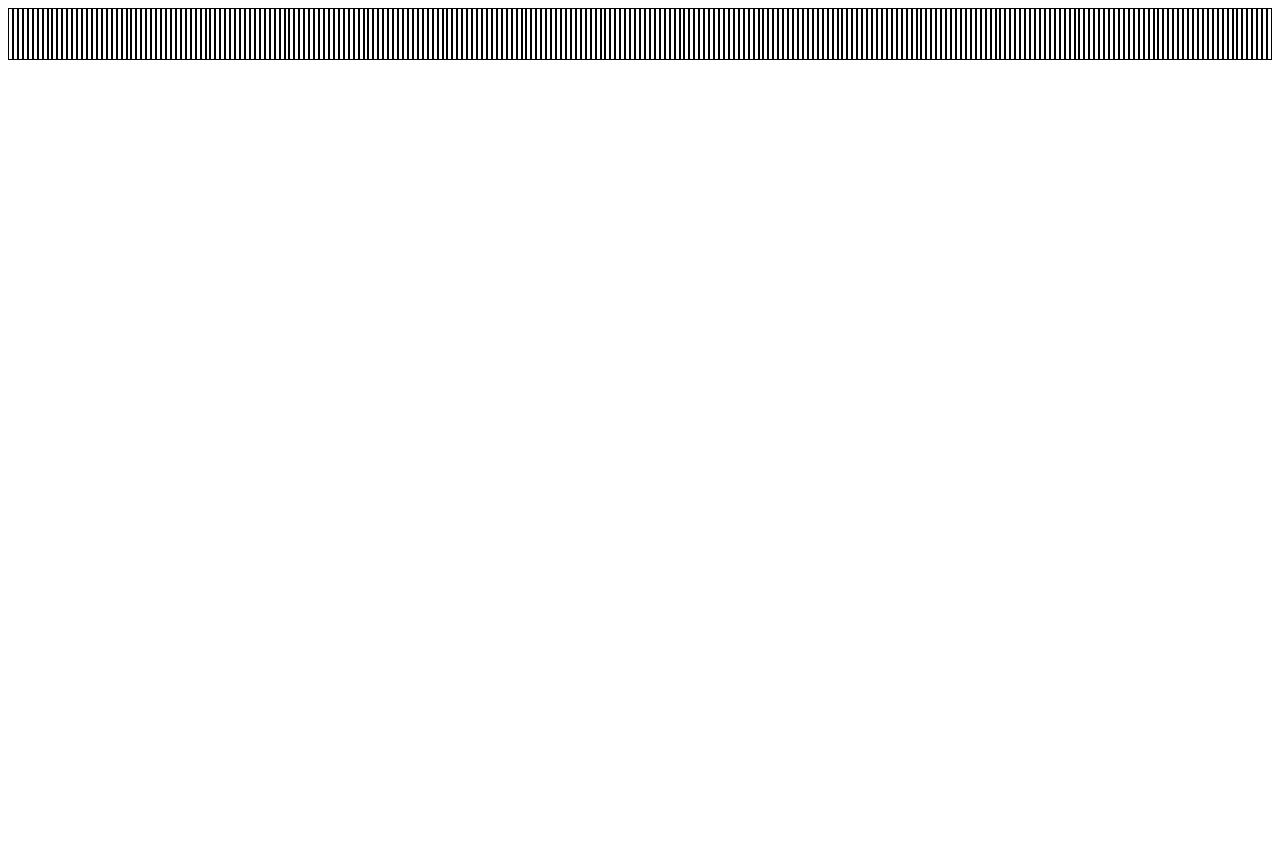
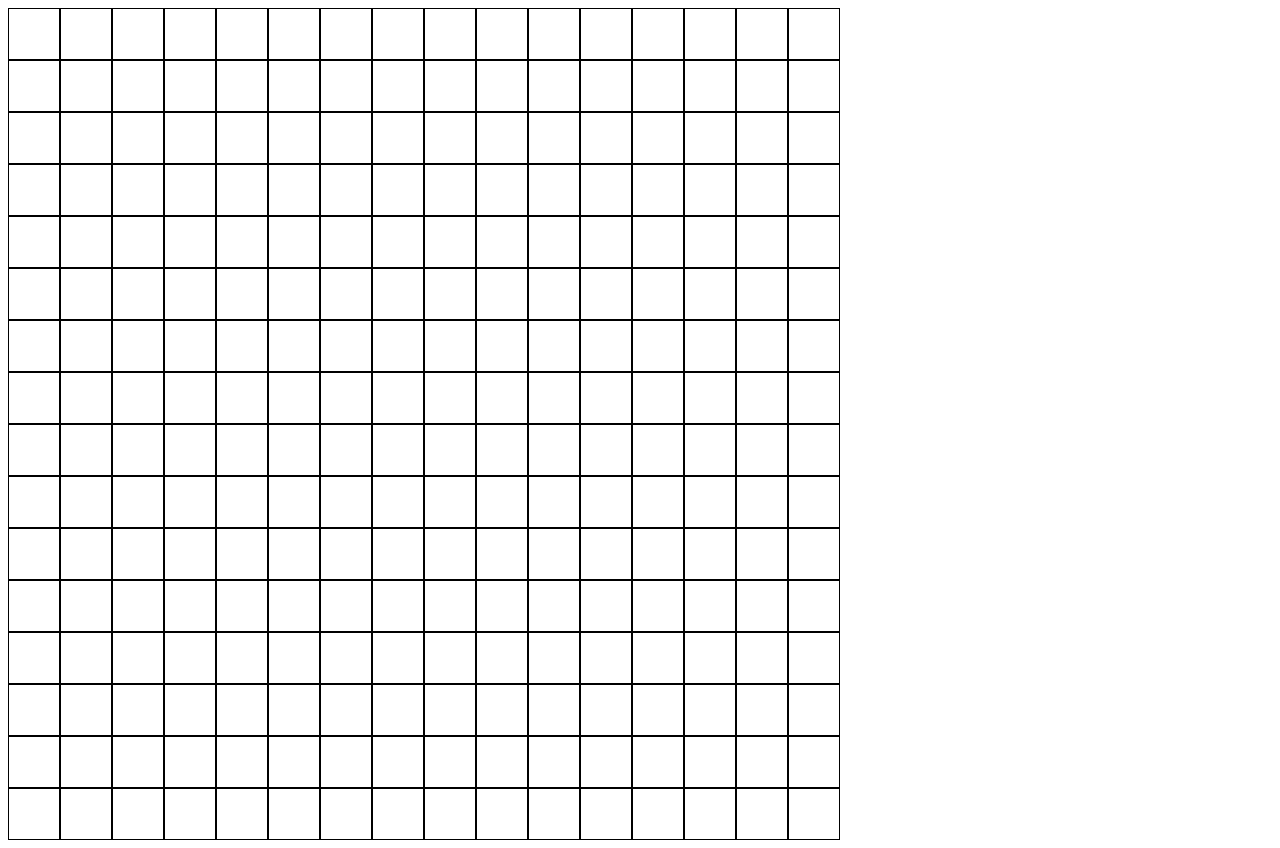
Before and after one commit to rjamescena3/Etch-a-Sketch, a plain HTML site: page index.html in a window 1280 px wide. Before the commit the page ends 800 px from the top, so only its background shows below. Drawn offline with Linux system fonts and the light colour scheme.

Commit message:
Create 16x16 grid layout

```diff
--- a/styles.css
+++ b/styles.css
@@ -6,4 +6,6 @@
 
 #container{
     display: flex;
+    flex-wrap: wrap;
+    width: 832px;
 }
```
